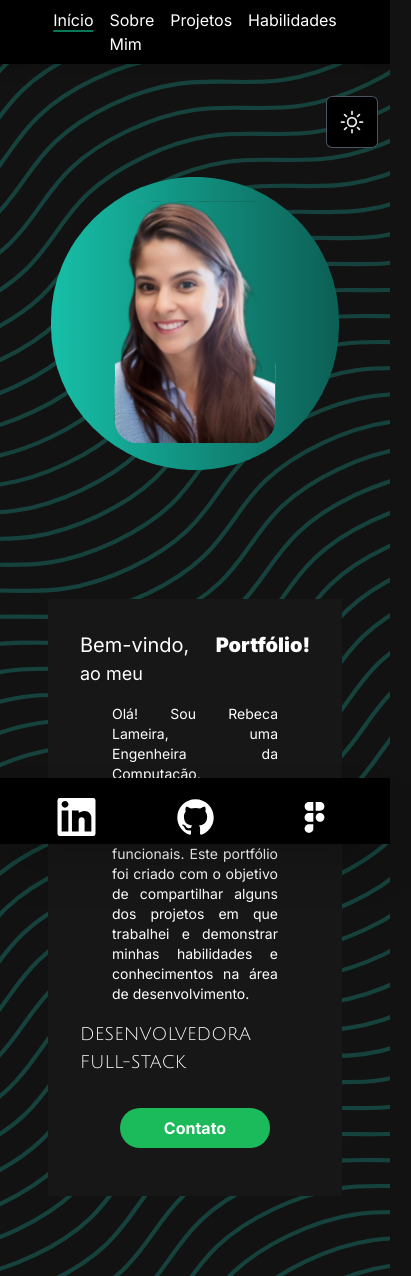
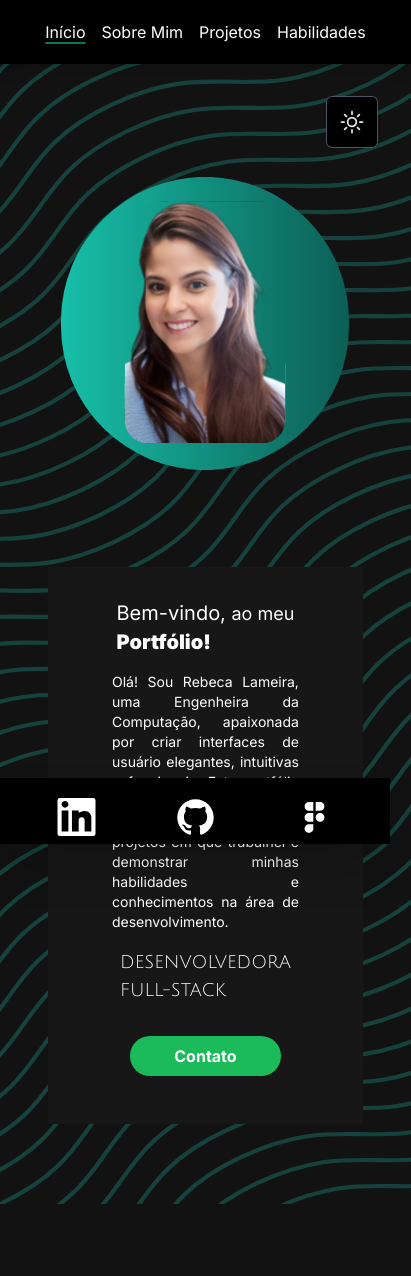
Before and after one commit to RebecaLameira/my-portfolio, a Next.js app: page / in a window 390 px wide. Shown: the whole page, 411 px wide, since content can reach past the window. After the commit the page ends 1204 px from the top, so only its background shows below. Built offline with nearby package versions, Linux system fonts and the light colour scheme.

Commit message:
Corrections.

```diff
--- a/components/Header/Header.tsx
+++ b/components/Header/Header.tsx
@@ -11,10 +11,10 @@ const juliusFont = Julius_Sans_One({
 
 const Header = () => {
   return (
-    <div className="my-16 flex h-full w-auto items-center justify-between lg:flex-wrap-reverse lg:justify-around lg:gap-8">
+    <div className="my-16 flex h-full w-auto items-center justify-between lg:flex-wrap-reverse lg:justify-around lg:gap-8 md:gap-0">
       <div className="m-0 flex h-3/5 w-1/2 flex-wrap gap-4 rounded-r-[100px] bg-white p-10 ps-20 dark:bg-neutral-900 lg:m-12 lg:mb-20 lg:w-full lg:rounded-none lg:p-8 md:justify-center md:gap-4">
-        <section className="gap-1 md:inline-flex">
-          <p className="text-5xl lg:text-3xl md:text-xl">
+        <section className="gap-1 md:inline-flex sm:block">
+          <p className="text-5xl lg:text-3xl md:text-xl sm:inline">
             Bem-vindo, <a className="inline-flex text-xl lg:text-lg">ao meu</a>
           </p>
 
@@ -30,7 +30,7 @@ const Header = () => {
             conhecimentos na área de desenvolvimento.{" "}
           </p>
           <h1
-            className={`${juliusFont.className} text-balance justify-self-end text-2xl lg:text-lg md:justify-self-center`}
+            className={`${juliusFont.className} justify-self-end text-2xl lg:text-lg md:mx-10 md:justify-self-center`}
           >
             DESENVOLVEDORA FULL-STACK
           </h1>
--- a/components/Navbar/NavLinks/NavLinks.tsx
+++ b/components/Navbar/NavLinks/NavLinks.tsx
@@ -14,7 +14,7 @@ const links = [
 const NavLinks = () => {
   const pathname = usePathname();
   return (
-    <div className="sm:text-base sm:gap-4 md:shrink flex gap-8">
+    <div className="flex gap-8 lg:shrink md:gap-4 sm:m-1 sm:text-base">
       {links.map((link) => {
         return (
           <Link
--- a/components/Navbar/Navbar.tsx
+++ b/components/Navbar/Navbar.tsx
@@ -20,7 +20,7 @@ const Navbar = () => {
   let href = condicao ? "/contact" : "/";
 
   return (
-    <nav className="flex h-16 w-screen items-center justify-between bg-white px-16 shadow-lg dark:bg-black lg:justify-center">
+    <nav className="flex h-16 w-full items-center justify-between bg-white px-8 shadow-lg dark:bg-black lg:justify-center">
       <div className="flex flex-wrap justify-between gap-8">
         <NavLinks />
       </div>
```
